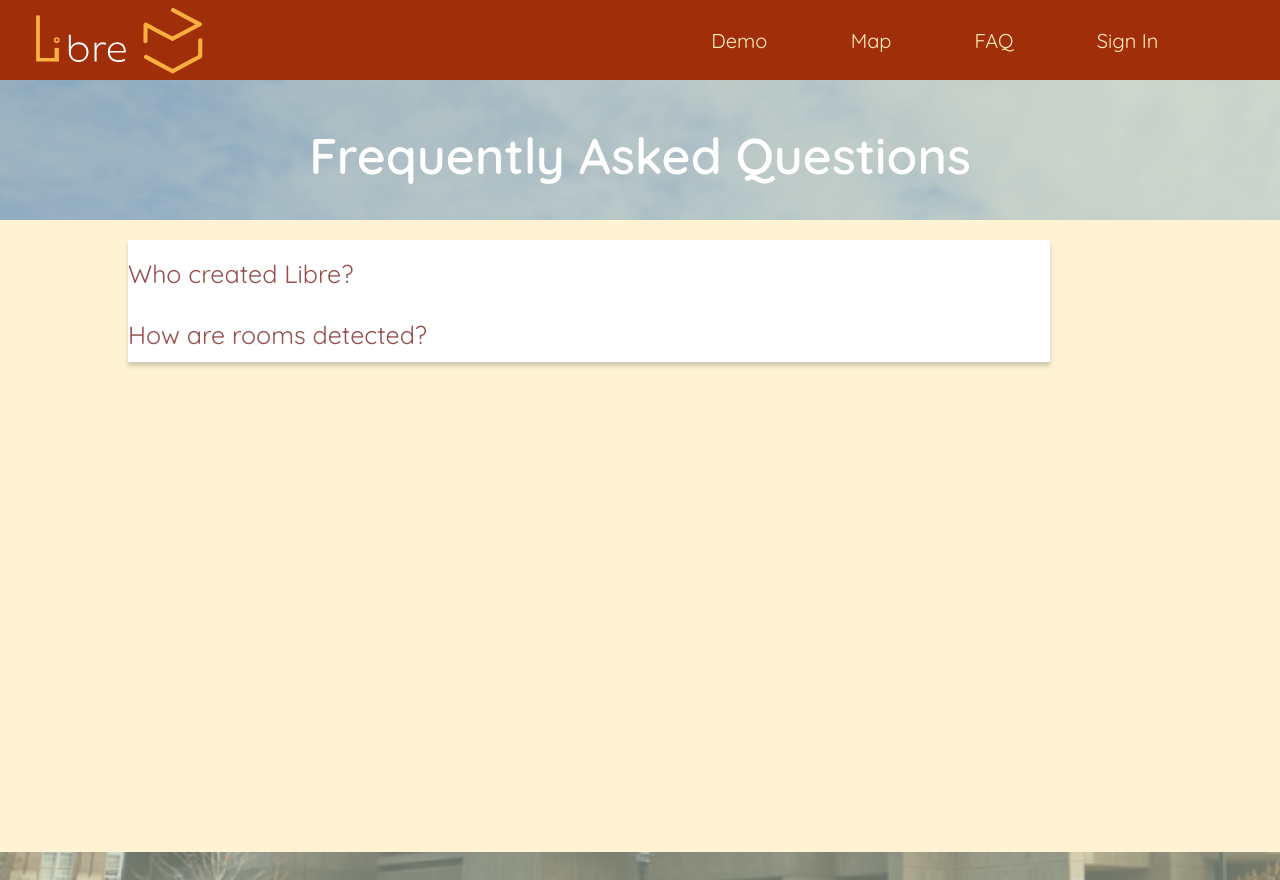
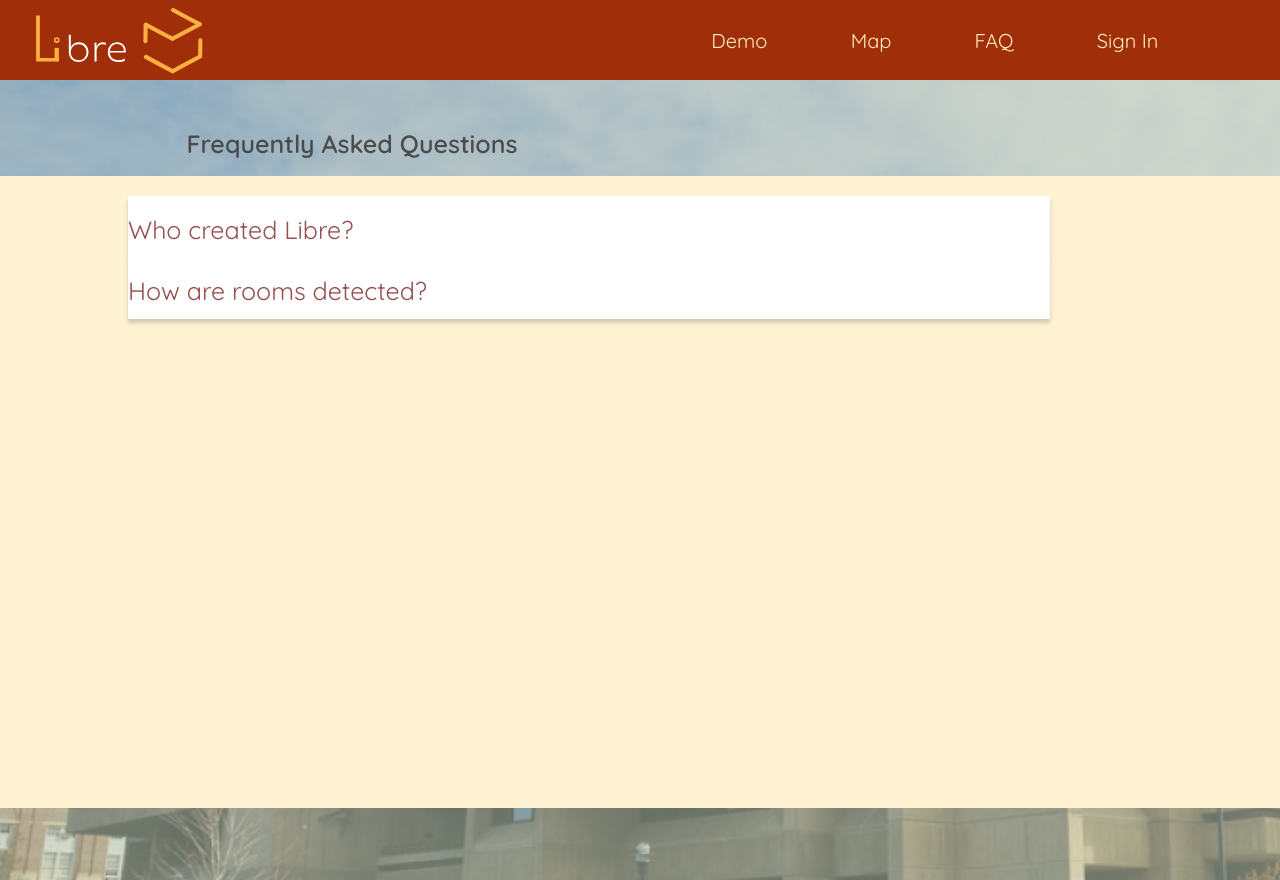
Before and after one commit to BillyMerchan/Libre, a React (Create React App) app in the folder Libre-Server/frontend/: page /faq in a window 1280 px wide. Built offline with nearby package versions, Linux system fonts and the light colour scheme.

Commit message:
small faq edits

```diff
--- a/Libre-Server/frontend/src/routes/FAQ/FAQ.css
+++ b/Libre-Server/frontend/src/routes/FAQ/FAQ.css
@@ -9,14 +9,14 @@
     box-shadow: inset 0 0 0 1000px rgba(21, 81, 40, 0.637);
     opacity: 70%;
     position: relative;
-    font-family: 'Quicksand';
+    font-family: "Quicksand", sans-serif;
 }
 
 .title{
-    align-items: center;
     text-align: center;
-    color: white;
     font-size: 25px;
+    padding-right: 45%;
+    margin-top: 3%;
 }
 
 .QandABlock{
--- a/Libre-Server/frontend/src/routes/FAQ/FAQ.tsx
+++ b/Libre-Server/frontend/src/routes/FAQ/FAQ.tsx
@@ -8,12 +8,9 @@ export default function FAQ() {
       <NavBar />
       <div className='FAQ'>
         <div className="background-img">
-
-          <div className='title'>
-            <h1>
+            <h1 className='title'>
               Frequently Asked Questions
             </h1>
-          </div>
           <div className='QBox'>
             <div className='QandABlock'>
               <span className='input'> Who created Libre? </span>
```
